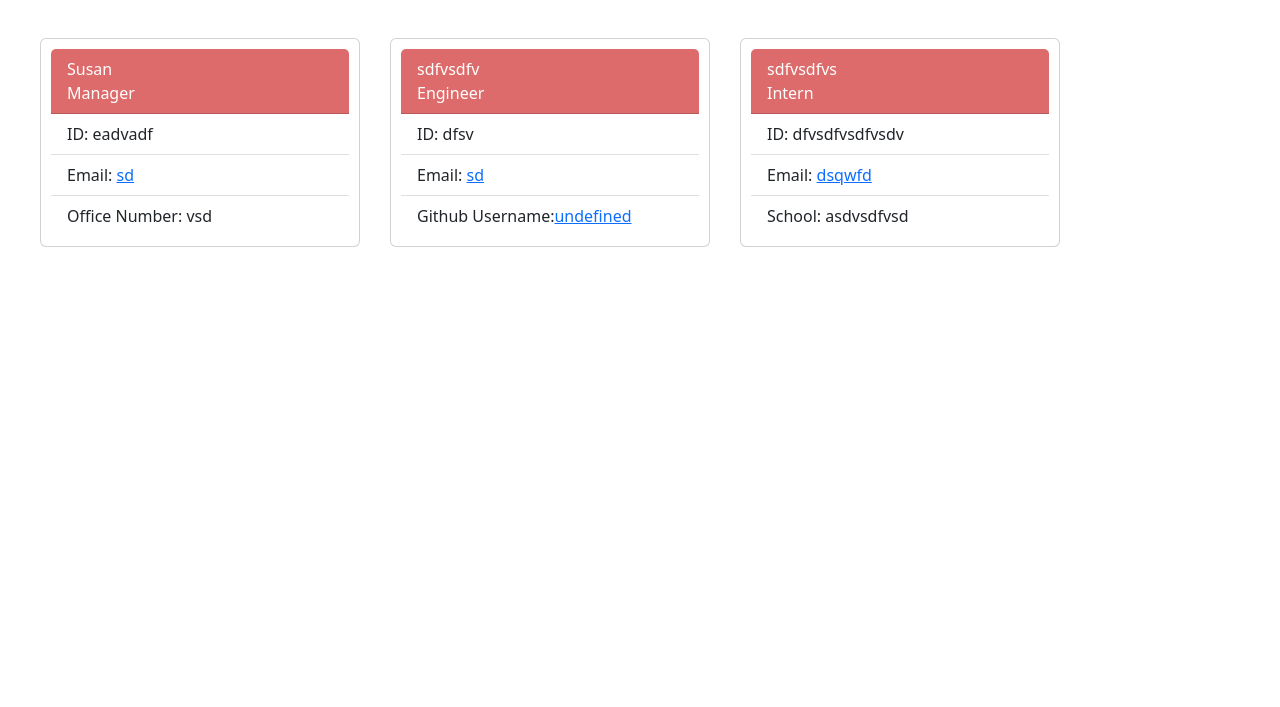
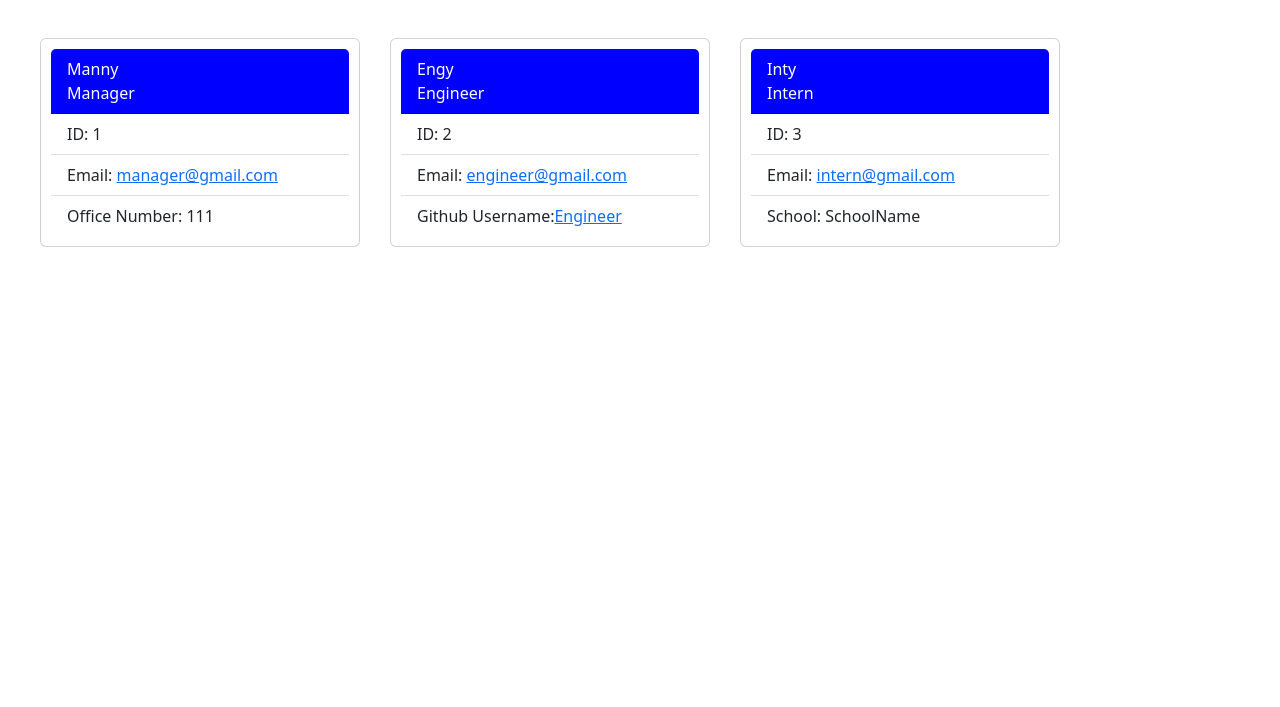
Before and after one commit to susangrace909/TeamProfileGenerator, a website: page dist/index.html in a window 1280 px wide. Shown: the part 93-800 px from the top of the page. Drawn offline with nearby package versions, Linux system fonts and the light colour scheme.

Commit message:
more work on html and css

```diff
--- a/dist/index.html
+++ b/dist/index.html
@@ -11,7 +11,7 @@
       crossorigin="anonymous"
     />
     <link rel="stylesheet" href="../dist/style.css" />
-    <title>Team Profile Gen</title>
+    <title>Team Profile Generator</title>
   </head>
   <body>
     <header>
@@ -20,47 +20,56 @@
     <main>
       <div class="card" style="width: 20rem">
         <div class="card-header">
-          Susan <br />
+          Manny <br />
           <i></i>Manager
         </div>
         <ul class="list-group list-group-flush">
-          <li class="list-group-item">ID: eadvadf</li>
+          <li class="list-group-item">ID: 1</li>
           <li class="list-group-item">
-            Email: <span id="email"><a href="mailto:sd">sd</a></span>
+            Email:
+            <span id="email"
+              ><a href="mailto:manager@gmail.com">manager@gmail.com</a></span
+            >
           </li>
-          <li class="list-group-item">Office Number: vsd</li>
+          <li class="list-group-item">Office Number: 111</li>
         </ul>
       </div>
       <div class="card" style="width: 20rem">
         <div class="card-header">
-          sdfvsdfv <br />
+          Engy <br />
           <i></i>Engineer
         </div>
         <ul class="list-group list-group-flush">
-          <li class="list-group-item">ID: dfsv</li>
+          <li class="list-group-item">ID: 2</li>
           <li class="list-group-item">
-            Email: <span id="email"><a href="mailto:sd">sd</a></span>
+            Email:
+            <span id="email"
+              ><a href="mailto:engineer@gmail.com">engineer@gmail.com</a></span
+            >
           </li>
           <li class="list-group-item">
             Github Username:<a
               target="_blank"
-              href="https://github.com/undefined"
-              >undefined</a
+              href="https://github.com/engineer"
+              >Engineer</a
             >
           </li>
         </ul>
       </div>
       <div class="card" style="width: 20rem">
         <div class="card-header">
-          sdfvsdfvs <br />
+          Inty <br />
           <i></i>Intern
         </div>
         <ul class="list-group list-group-flush">
-          <li class="list-group-item">ID: dfvsdfvsdfvsdv</li>
+          <li class="list-group-item">ID: 3</li>
           <li class="list-group-item">
-            Email: <span id="email"><a href="mailto:dsqwfd">dsqwfd</a></span>
+            Email:
+            <span id="email"
+              ><a href="mailto:intern@gmail.com">intern@gmail.com</a></span
+            >
           </li>
-          <li class="list-group-item">School: asdvsdfvsd</li>
+          <li class="list-group-item">School: SchoolName</li>
         </ul>
       </div>
     </main>
--- a/dist/style.css
+++ b/dist/style.css
@@ -1,6 +1,6 @@
 header {
-  color: rgb(0, 0, 0);
-  background-color: rgba(23, 114, 55, 0.591);
+  color: white;
+  background-color: rgba(197, 3, 3, 0.584);
   padding: 10px;
   display: flex;
   justify-content: center;
@@ -23,7 +23,7 @@ main {
 
 .card-header {
   color: white;
-  background-color: rgba(197, 3, 3, 0.584);
+  background-color: rgb(0, 0, 255);
 }
 
 .list-group {
```
